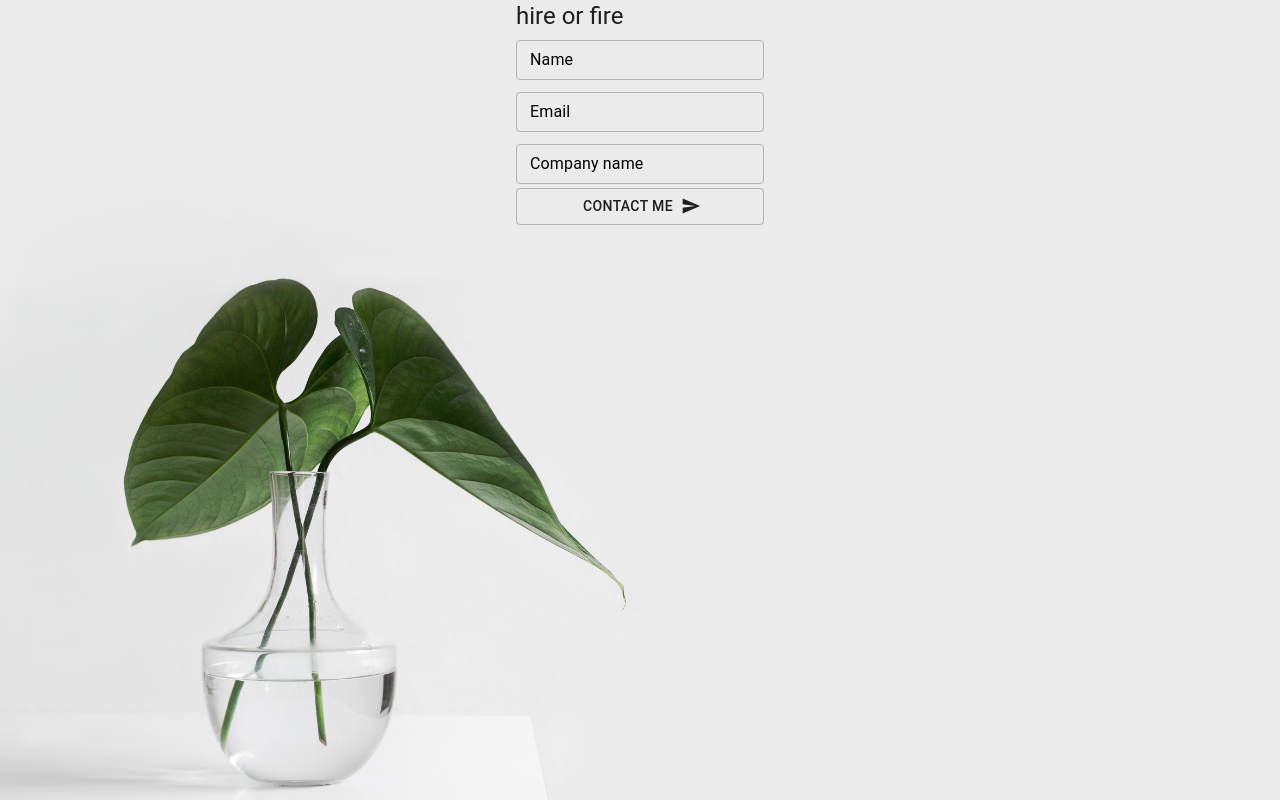
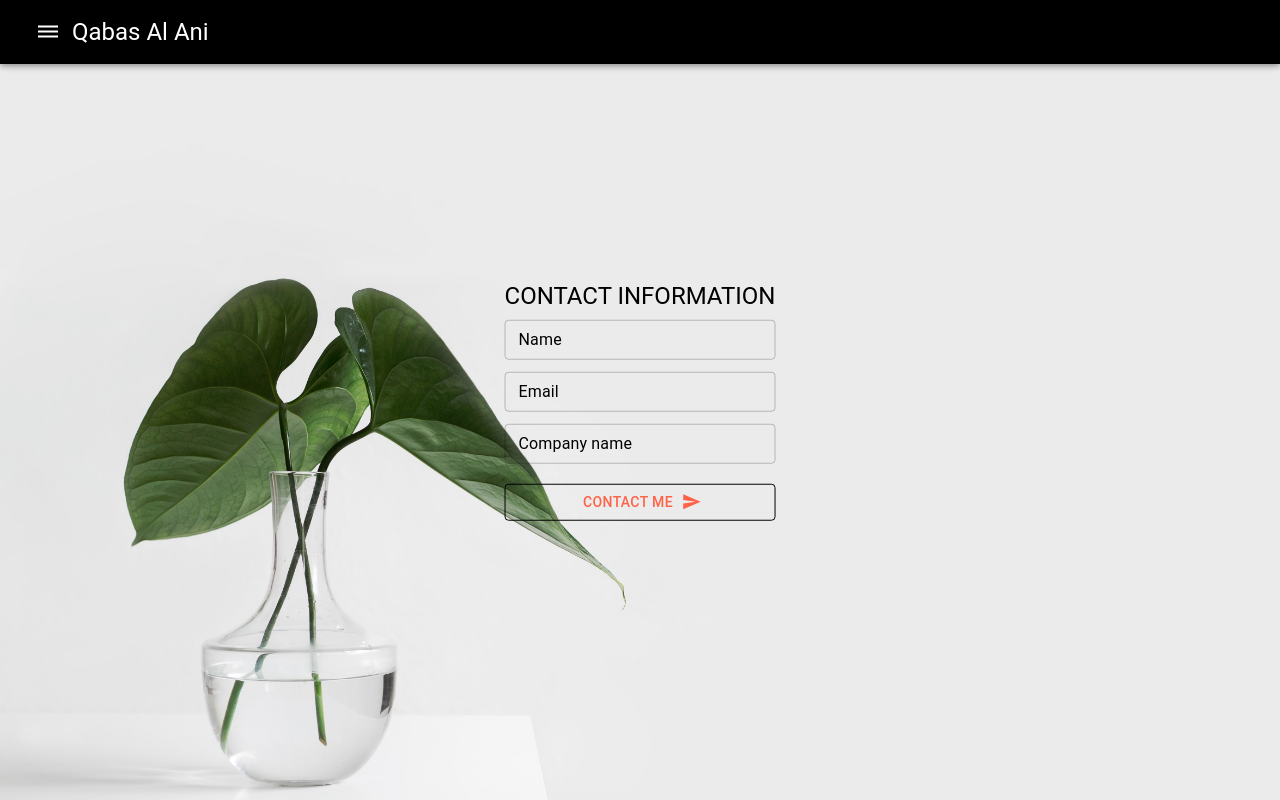
Before and after one commit to Qabas-al-ani/Personal_portfolio, a React (Create React App) app: page /contacts in a window 1280 px wide. Built offline with nearby package versions, Linux system fonts and the light colour scheme.

Commit message:
the contact component has been created

```diff
--- a/src/components/Contacts.js
+++ b/src/components/Contacts.js
@@ -3,6 +3,20 @@ import { makeStyles, withStyles } from "@material-ui/core/styles";
 import { TextField, Typography, Button, Grid, Box } from "@material-ui/core";
 import SendIcon from "@material-ui/icons/Send";
 import Navbar from "./Navbar";
+
+const useStyles = makeStyles({
+  form: {
+    top: "50%",
+    left: "50%",
+    transform: "translate(-50%, -50%)",
+    position: "absolute",
+  },
+  button: {
+    marginTop: "1rem",
+    color: "tomato",
+    borderColor: "black",
+  },
+});
 
 const InputField = withStyles({
   root: {
@@ -27,11 +41,23 @@ const InputField = withStyles({
 })(TextField);
 
 const Contacts = () => {
+  const classes = useStyles();
+
   return (
     <Box component="div">
+        <Navbar />
       <Grid container justify="center">
-        <Box component="form">
-          <Typography variant="h5">hire or fire</Typography>
+        <Box component="form" className={classes.form}>
+          <Typography
+            variant="h5"
+            style={{
+              color: "black",
+              textAlign: "center",
+              textTransform: "uppercase",
+            }}
+          >
+            Contact Information
+          </Typography>
           <InputField
             fullWidth={true}
             label="Name"
@@ -55,9 +81,14 @@ const Contacts = () => {
             margin="dense"
             size="medium"
           />
-          <br/>
-          <Button variant="outlined" fullWidth={true} endIcon={<SendIcon />}>
-              Contact Me
+          <br />
+          <Button
+            className={classes.button}
+            variant="outlined"
+            fullWidth={true}
+            endIcon={<SendIcon />}
+          >
+            Contact Me
           </Button>
         </Box>
       </Grid>
```
